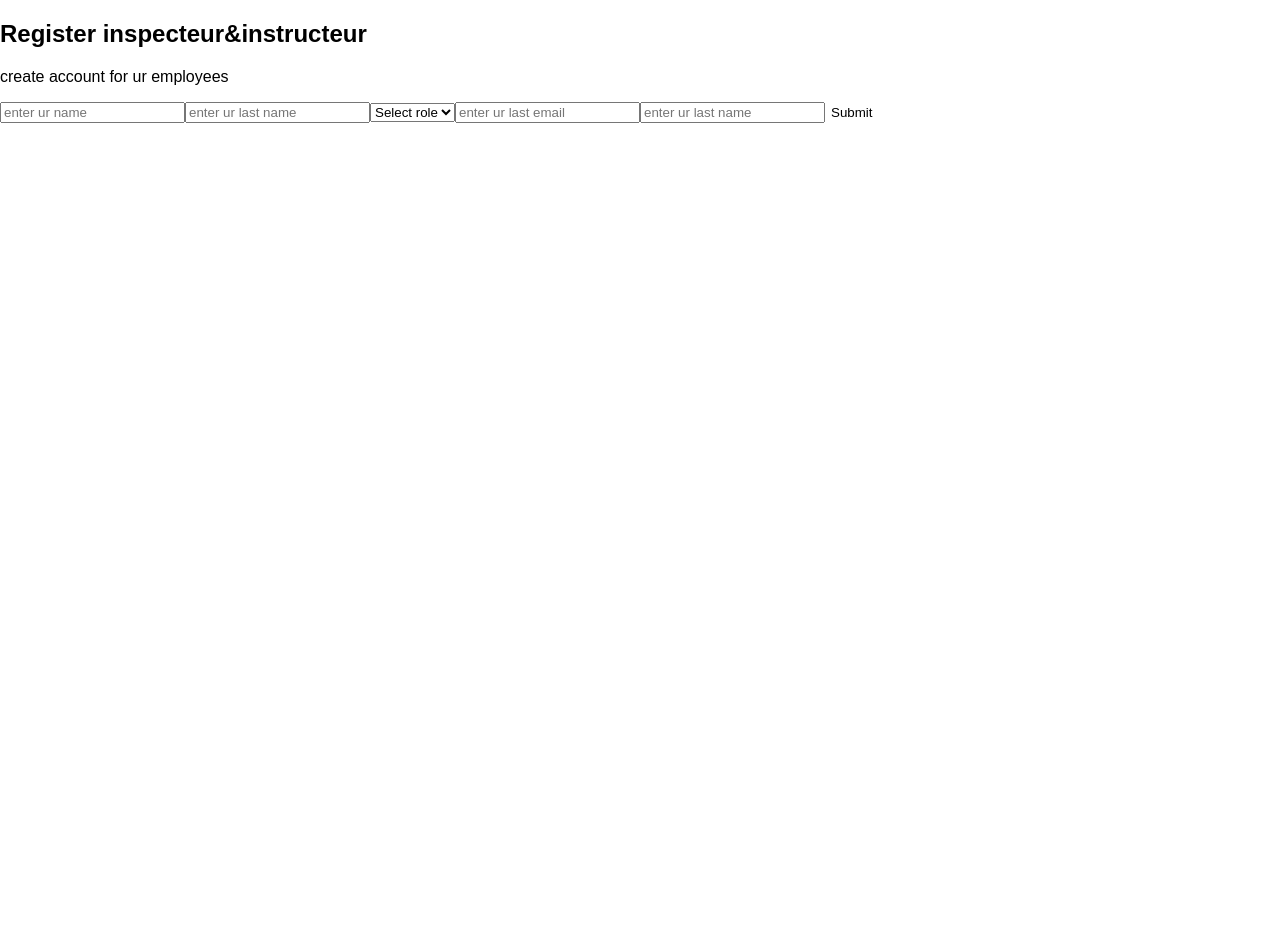
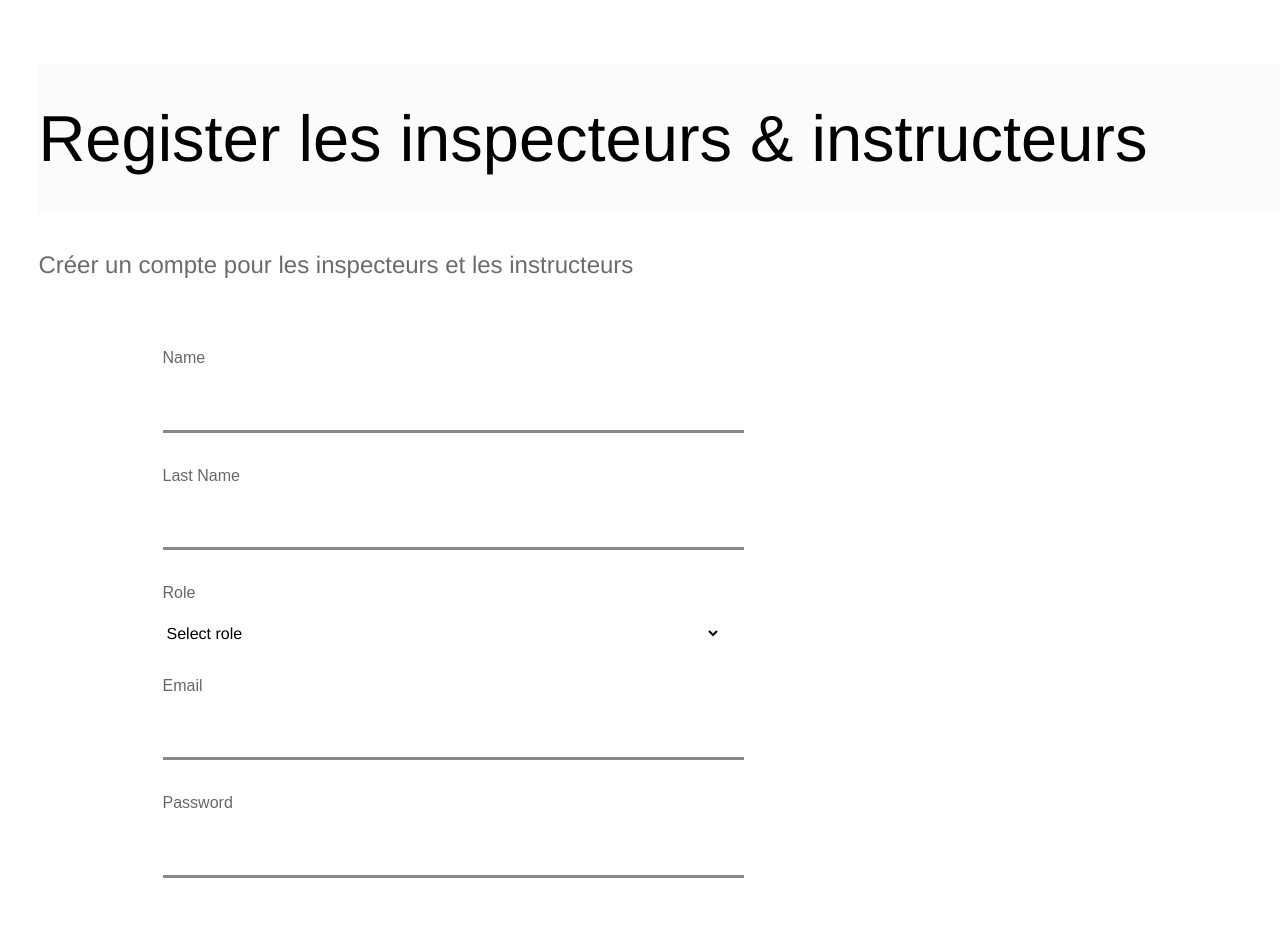
Before and after one commit to Adnane-Louardi-dev/mern-pfe, a React (Create React App) app in the folder client/: page /espaceAgent/Admin/register in a window 1280 px wide. Shown: the top 931 px of the page. Before the commit the page ends 800 px from the top, so only its background shows below. Built offline with nearby package versions, Linux system fonts and the light colour scheme.

Commit message:
added css to register in agent admin

```diff
--- a/client/src/espace_agents/Styles/Footer.css
+++ b/client/src/espace_agents/Styles/Footer.css
@@ -1,9 +1,11 @@
 .Footer {
 
-
+   padding-top: 5%;
     background-color: white;
     width: 95%;
    padding-left: 5%;
+    border-top: 2px rgba(0, 0, 0, 0.315);
+    padding-bottom: 5%;
 
   }
 
--- a/client/src/espace_agents/Styles/NavBar.css
+++ b/client/src/espace_agents/Styles/NavBar.css
@@ -6,6 +6,8 @@
     padding: 0;
     display: grid;
     grid-template-columns: 90% 10%;
+    box-shadow: 0 2px  rgba(0, 0, 0, 0.1);
+
 }
 
 .logoContainer {
--- /dev/null
+++ b/client/src/espace_agents/Styles/Register.css
@@ -0,0 +1,73 @@
+.Register_container {
+    margin-top: 5%;
+    margin-left: 3%;
+}
+
+.header {
+    font-family: 'Franklin Gothic Medium', 'Arial Narrow', Arial, sans-serif;
+    background-color: rgba(0, 0, 0, 0.014);
+    padding-top: 3%;
+    padding-bottom: 3%;
+    font-size: 65px;
+
+}
+.description {
+    margin-top: 3%;
+    font-size: x-large;
+    font-family: 'Franklin Gothic Medium', 'Arial Narrow', Arial, sans-serif;
+    color: rgba(0, 0, 0, 0.582);
+
+}
+
+.registerForm {
+    margin-top: 3%;
+    margin-left: 10%;
+
+}
+
+.inputs {
+    padding-top: 3%;
+}
+.inp {
+    margin-top: 2%;
+    width: 50%;
+    padding: 1%;
+    border:0;outline:0;
+  border-bottom: 3px solid #888;
+  font-family: "Arial", sans-serif;
+  font-size: 16px;
+
+  transition: border-bottom-color 0.3s;
+
+}
+.inp:hover,
+.inp:focus {
+  border-bottom-color:  #00A3FF;
+}
+#role {
+    width: 50%;
+    background-color: white;
+    border: none;
+    font-size: medium;
+    font-family: 'Franklin Gothic Medium', 'Arial Narrow', Arial, sans-serif;
+    margin-top: 2%;
+}
+.lableRegister {
+    color: rgba(0, 0, 0, 0.596);
+}
+.sendI {
+    margin-left: 20%;
+    margin-top: 5%;
+    border: 3px solid;
+    padding-top: 1%;
+    padding-bottom: 1%;
+    padding-left: 4%;
+    padding-right: 4%;
+    border-radius: 15px;
+    border-color:  #00A3FF;
+}
+.sendI:hover,
+.sendI:focus {
+  background-color:  #00A3FF;
+  color: white;
+}
--- a/client/src/espace_agents/Styles/SideBarStyles.js
+++ b/client/src/espace_agents/Styles/SideBarStyles.js
@@ -1,25 +1,24 @@
 export const styles = {
   adminPageContainer: {
-      display: 'flex',
+    display:'grid',
+    gridTemplateColumns: "30% 70%"
   },
   sidebar: {
-      width: '30%',
+
     height: '100vh',
     backgroundColor: '#00A3FF',
-      padding: '20px',
     color: 'white',
     display: 'flex',
     flexDirection: 'column',
     justifyContent: 'flex-start',
+    marginRight:'3%'
   },
   sidebarButton: {
     width: '100%',
+    height: '25%',
     backgroundColor: '#00A3FF',
     color: 'white',
     border: 'none',
-      borderRadius: '8px',
-      padding: '15px',
-      marginBottom: '10px',
     cursor: 'pointer',
     transition: 'background-color 0.3s',
     fontSize: '18px',
@@ -32,7 +31,8 @@ export const styles = {
   },
   content: {
     flexGrow: 1,
-      padding: '20px',
-      backgroundColor:'#F3F3FD'
+
+    backgroundColor: '#F3F3FD',
   },
+
 };
--- a/client/src/espace_agents/agent_admin/AgentAdmin.jsx
+++ b/client/src/espace_agents/agent_admin/AgentAdmin.jsx
@@ -27,7 +27,9 @@ const AgentAdmin = () => {
      <div style={styles.adminPageContainer}>
 
      <div style={styles.sidebar}>
-     <h1>Welcome admin {Agentuser&&Agentuser.name} </h1><br />
+     <h1>Welcome , {Agentuser&&Agentuser.name} </h1><br />
+
+
       <button  onClick={()=>{setPage(0)}}
       style={styles.sidebarButton}
       onMouseEnter={(e) => {
@@ -40,7 +42,7 @@ const AgentAdmin = () => {
       }}
     >
 
-      Consulte demande de Commission</button> <br />
+      Consulté demandes en attente de Commission</button> <br />
       <button  onClick={()=>{setPage(1)}}
        style={styles.sidebarButton}
        onMouseEnter={(e) => {
@@ -50,7 +52,7 @@ const AgentAdmin = () => {
        onMouseLeave={(e) => {
          e.target.style.backgroundColor = styles.sidebarButton.backgroundColor;
          e.target.style.color = styles.sidebarButton.color;
-       }}  >Consulte demande d'inpection </button> <br />
+       }}  >Consulté demandes en attente d'inspection </button> <br />
       <button onClick={()=>{setPage(2)}}  style={styles.sidebarButton}
           onMouseEnter={(e) => {
           e.target.style.backgroundColor = styles.sidebarButtonHover.backgroundColor;
@@ -59,7 +61,7 @@ const AgentAdmin = () => {
           onMouseLeave={(e) => {
             e.target.style.backgroundColor = styles.sidebarButton.backgroundColor;
             e.target.style.color = styles.sidebarButton.color;
-          }}>register agent</button>
+          }}>Register Agents</button>
      </div>
 
 
--- a/client/src/espace_agents/agent_admin/register/Register.jsx
+++ b/client/src/espace_agents/agent_admin/register/Register.jsx
@@ -3,7 +3,7 @@ import { useState , useEffect } from 'react'
 import {useSelector , useDispatch } from 'react-redux'
 import { useNavigate } from 'react-router-dom'
 import { registerAgent, reset } from '../../features/auth/authSlice'
-
+import '../../Styles/Register.css'
 
 const Register = () => {
     const [formData , setFormData] = useState({
@@ -26,7 +26,15 @@ useEffect (()=>{
     console.log(message)
   }
   if(isSuccess  ) {
-    navigate('/espaceAgent/Admin')
+    alert('Success')
+    setFormData(
+      { nom:'',
+      prenom:'',
+      email:'',
+      role:'',
+      password:''}
+    )
+
   }
   if(isError){
     navigate('/espaceAgent/login')
@@ -55,26 +63,53 @@ const onSubmit = (e)=> {
   dispatch(registerAgent(UserData))
 }
   return (
-    <div>
-      <section>
-        <h1>Register inspecteur&instructeur</h1>
-        <p>create account for ur employees</p>
-      </section>
-      <section>
-        <form onSubmit={onSubmit} >
-            <input type="text" placeholder='enter ur name ' id='nom' name='nom' value={nom} onChange={onChange}  />
-            <input type="text" placeholder='enter ur last name ' id='prenom' name='prenom' value={prenom} onChange={onChange}  />
+   <div className='Register_container'>
+     <div >
+
+      <div className='header'>Register les  inspecteurs & instructeurs</div>
+      <div className='description'>Créer un compte pour les inspecteurs et les instructeurs </div>
+
+
+      <form onSubmit={onSubmit} className='registerForm' >
+        <div className='inputs'  >
+          <label htmlFor="nom" className='lableRegister'>Name</label> <br />
+          <input type="text" id="nom" name="nom" value={nom} onChange={onChange}  className='inp'/>
+        </div>
+        <div className='inputs' >
+          <label htmlFor="prenom" className='lableRegister'>Last Name</label> <br />
+          <input type="text" id="prenom" name="prenom" value={prenom} onChange={onChange}  className='inp' />
+        </div>
+       <div className='inputs'>
+          <label htmlFor="role" className='lableRegister'>Role</label> <br />
+          <div className='selection'>
             <select name="role" id="role" value={role} onChange={onChange}>
-                <option> Select role</option>
-                <option value="Inspecteur">Inspecteur</option>
-                <option value="Instructeur">Instructeur</option>
+              <option className='op'>Select role</option>
+              <option className='op' value="Inspecteur">Inspector</option>
+              <option  className='op' value="Instructeur">Instructor</option>
             </select>
-            <input type="email" placeholder='enter ur last email ' id='email' name='email' value={email} onChange={onChange}  />
-            <input type="password" placeholder='enter ur last name ' id='password' name='password' value={password} onChange={onChange}  />
-            <button type="submit">Submit</button>
-        </form>
-      </section>
-    </div>
+          </div>
+        </div>
+        <div className='inputs'>
+          <label htmlFor="email" className='lableRegister'>Email</label><br />
+          <input type="email" id="email" name="email" value={email} onChange={onChange} className='inp' />
+        </div>
+        <div  className='inputs'>
+          <label htmlFor="password"  className='lableRegister' >Password</label> <br />
+          <input
+            type="password"
+            id="password"
+            name="password"
+            value={password}
+            onChange={onChange}
+            className='inp'
+          />
+        </div>
+        <button type="submit" className='sendI'>Submit</button>
+      </form>
+
+     </div>
+   </div>
+
   )
 }
 
```
Lines whose indentation alone changed are shown as unchanged.
